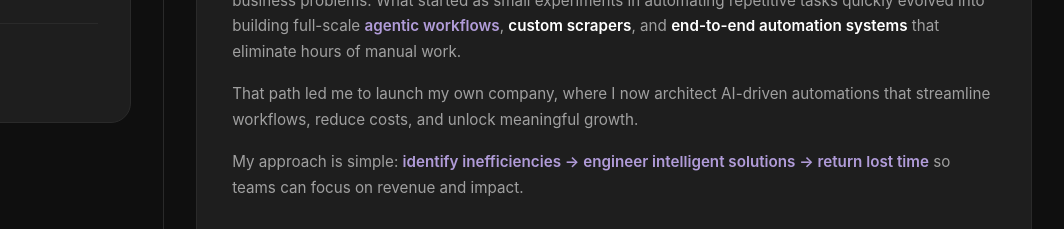
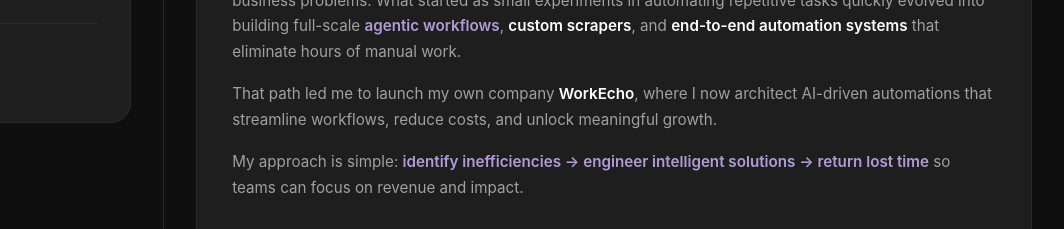
Before and after one commit to abhisoniai/abhisoniai.github.io, a plain HTML site: page index.html in a window 1280 px wide. Shown: the part 466-695 px from the top of the page, 216-1280 px from the left. Drawn offline with nearby package versions, Linux system fonts and the light colour scheme.

Commit message:
Update index.html

```diff
--- a/index.html
+++ b/index.html
@@ -667,7 +667,7 @@
                 </p>
 
                 <p class="about-text">
-                    That path led me to launch my own company, where I now architect AI-driven automations that streamline workflows, reduce costs, and unlock meaningful growth.
+                    That path led me to launch my own company <strong>WorkEcho</strong>, where I now architect AI-driven automations that streamline workflows, reduce costs, and unlock meaningful growth.
                 </p>
 
                 <p class="about-text">
```
